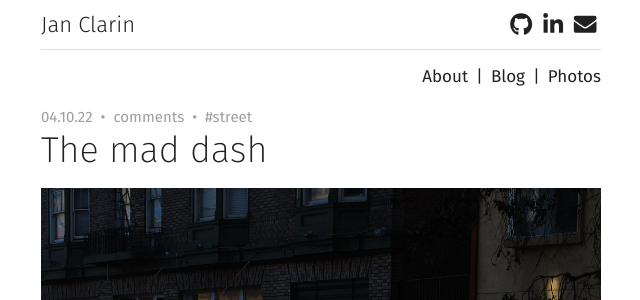
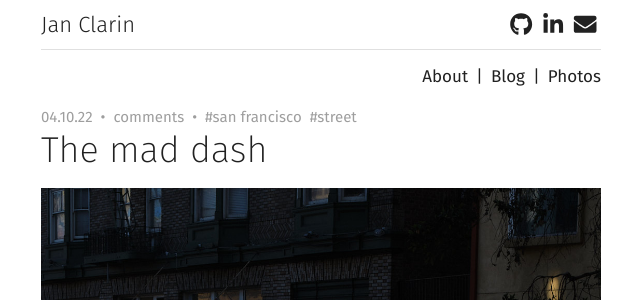
Before and after one commit to janclarin/janclarin.github.io, a Jekyll site: the page built from photos/_posts/2022-04-10-the-mad-dash.md, in a window 1280 px wide. Shown: the top 300 px of the page, without its empty margins (319-959 px from the left). Built offline with Jekyll 4.4.1, drawn with Linux system fonts in a browser that asks for light colours; nearby versions of some CDN libraries; comment, search, counter and statistics services are not loaded.

Commit message:
Add san francisco tag to the mad dash

```diff
--- a/photos/_posts/2022-04-10-the-mad-dash.md
+++ b/photos/_posts/2022-04-10-the-mad-dash.md
@@ -7,5 +7,6 @@ image:
   high_res_path: assets/photos/full/2022-04-10-the-mad-dash.jpg
   path: assets/photos/thumbnail/2022-04-10-the-mad-dash.jpg
 tag:
+  - san francisco
   - street
 ---
```
